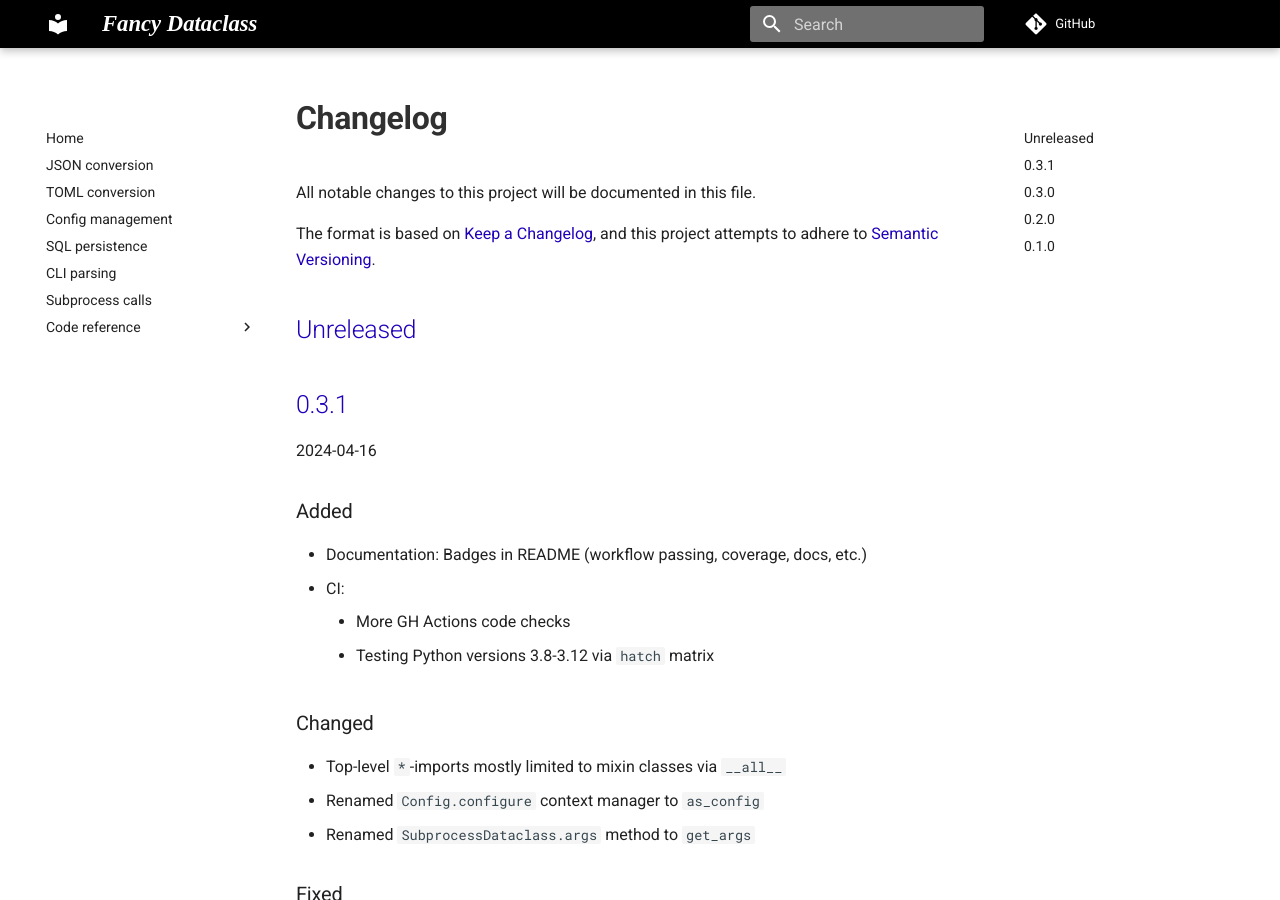
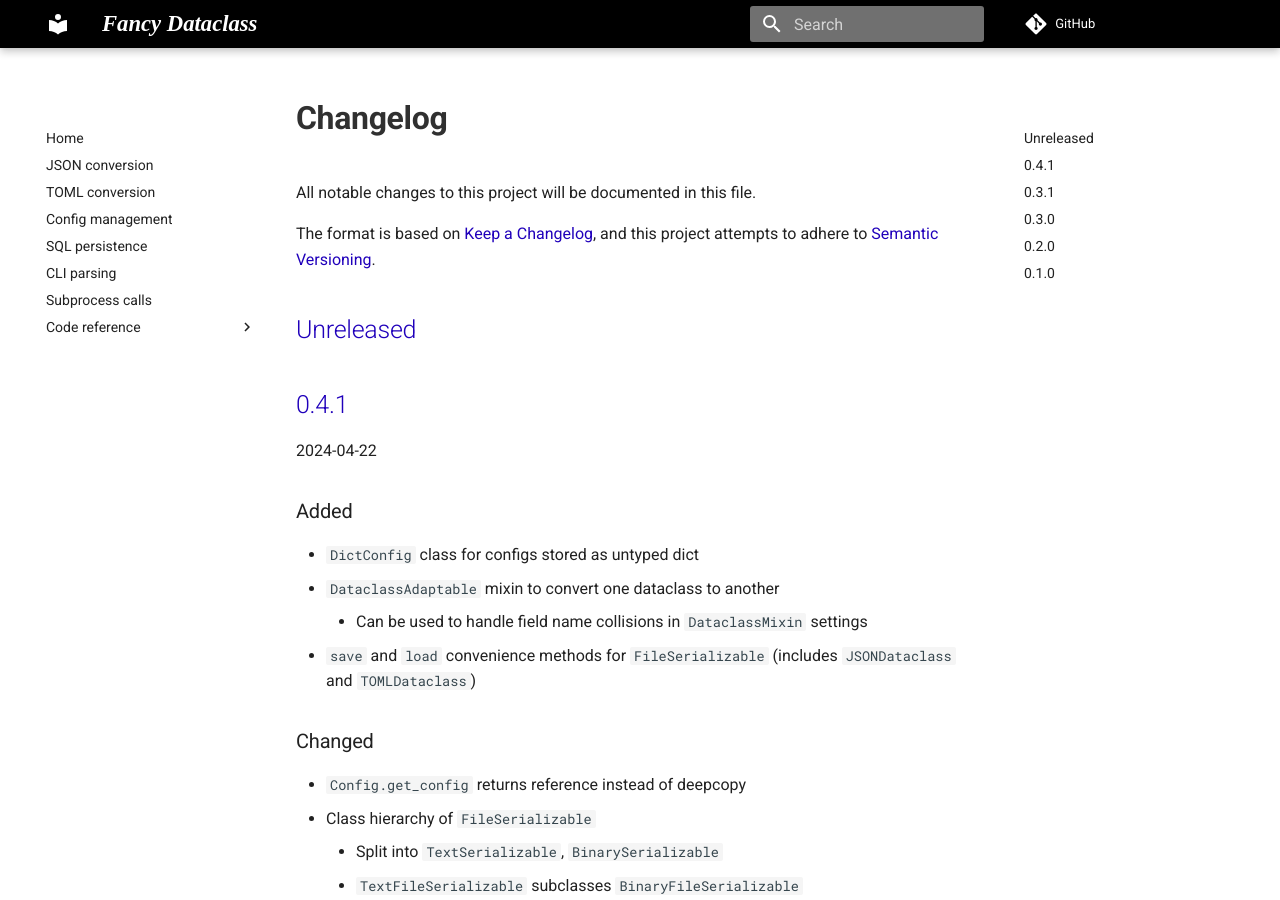
Before and after one commit to jeremander/fancy-dataclass, an MkDocs documentation site: the page built from docs/CHANGELOG.md, in a window 1280 px wide and 900 px high. Built offline with MkDocs 1.6.1 and Material for MkDocs 9.7.7, drawn with Linux system fonts in a browser that asks for light colours; comment, search, counter and statistics services are not loaded.

Commit message:
chore: version bump (0.4.1)

```diff
--- a/docs/CHANGELOG.md
+++ b/docs/CHANGELOG.md
@@ -15,6 +15,24 @@ Types of changes:
 -->
 
 ## [Unreleased]
+
+## [0.4.1]
+
+2024-04-22
+
+### Added
+
+- `DictConfig` class for configs stored as untyped dict
+- `DataclassAdaptable` mixin to convert one dataclass to another
+    - Can be used to handle field name collisions in `DataclassMixin` settings
+- `save` and `load` convenience methods for `FileSerializable` (includes `JSONDataclass` and `TOMLDataclass`)
+
+### Changed
+
+- `Config.get_config` returns reference instead of deepcopy
+- Class hierarchy of `FileSerializable`
+    - Split into `TextSerializable`, `BinarySerializable`
+    - `TextFileSerializable` subclasses `BinaryFileSerializable`
 
 ## [0.3.1]
 
@@ -93,7 +111,8 @@ Types of changes:
     - `SQLDataclass`: SQL persistence via `sqlalchemy`
     - `SubprocessDataclass`: call out to another program via `subprocess`
 
-[unreleased]: https://github.com/jeremander/fancy-dataclass/compare/v0.3.1...HEAD
+[unreleased]: https://github.com/jeremander/fancy-dataclass/compare/v0.4.1...HEAD
+[0.4.1]: https://github.com/jeremander/fancy-dataclass/releases/tag/v0.4.1
 [0.3.1]: https://github.com/jeremander/fancy-dataclass/releases/tag/v0.3.1
 [0.3.0]: https://github.com/jeremander/fancy-dataclass/releases/tag/v0.3.0
 [0.2.0]: https://github.com/jeremander/fancy-dataclass/releases/tag/v0.2.0
--- a/fancy_dataclass/__init__.py
+++ b/fancy_dataclass/__init__.py
@@ -9,7 +9,7 @@ from .subprocess import SubprocessDataclass
 from .toml import TOMLDataclass
 
 
-__version__ = '0.3.1'
+__version__ = '0.4.1'
 
 __all__ = [
     'ArgparseDataclass',
```
Also changed, not shown: TODO.md (+4 -1 lines), 1 other file.
